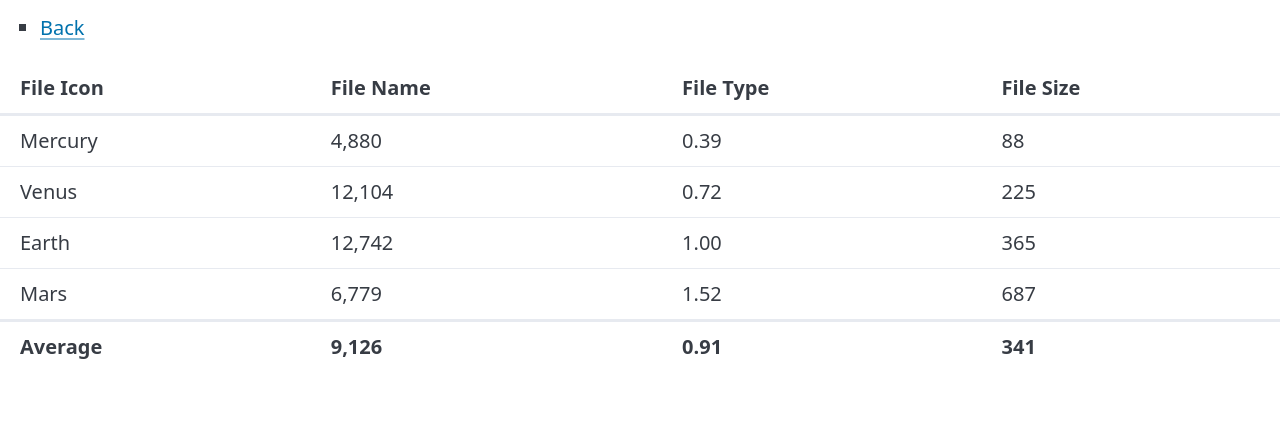
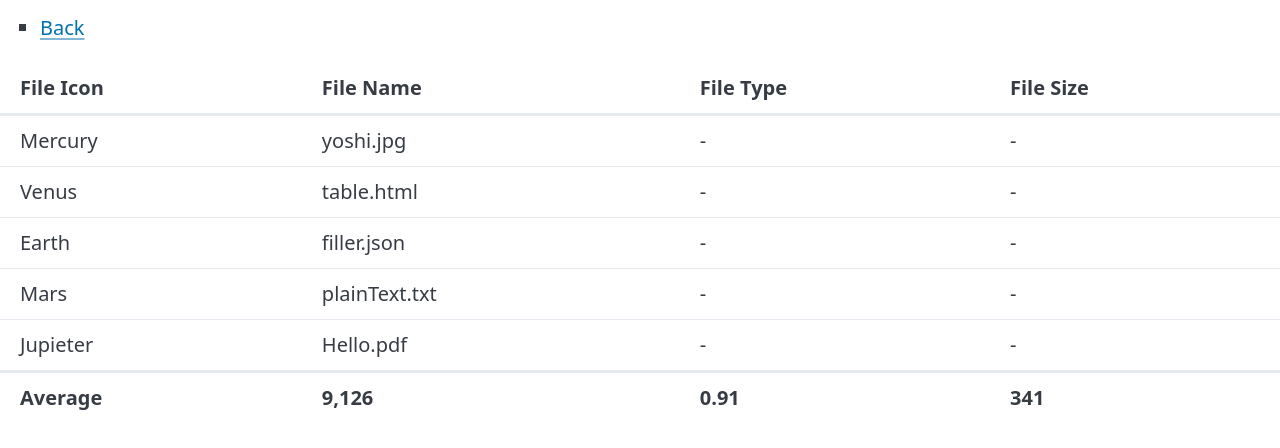
Before and after one commit to neubauerseth/file-browser, a plain HTML site: page table.html in a window 1280 px wide. Shown: the part 52-500 px from the top of the page. Drawn offline with nearby package versions, Linux system fonts and the light colour scheme.

Commit message:
adding required files

```diff
--- a/table.html
+++ b/table.html
@@ -30,27 +30,32 @@
         <tbody>
             <tr>
             <th scope="row">Mercury</th>
-            <td>4,880</td>
-            <td>0.39</td>
-            <td>88</td>
+            <td>yoshi.jpg</td>
+            <td>-</td>
+            <td>-</td>
             </tr>
             <tr>
             <th scope="row">Venus</th>
-            <td>12,104</td>
-            <td>0.72</td>
-            <td>225</td>
+            <td>table.html</td>
+            <td>-</td>
+            <td>-</td>
             </tr>
             <tr>
             <th scope="row">Earth</th>
-            <td>12,742</td>
-            <td>1.00</td>
-            <td>365</td>
+            <td>filler.json</td>
+            <td>-</td>
+            <td>-</td>
             </tr>
             <tr>
             <th scope="row">Mars</th>
-            <td>6,779</td>
-            <td>1.52</td>
-            <td>687</td>
+            <td>plainText.txt</td>
+            <td>-</td>
+            <td>-</td>
+            </tr>
+            <th scope="row">Jupieter</th>
+            <td>Hello.pdf</td>
+            <td>-</td>
+            <td>-</td>
             </tr>
         </tbody>
         <tfoot>
```
Also changed, not shown: filler.txt (deleted), plainText.txt (added), yoshi.jpg (added).
